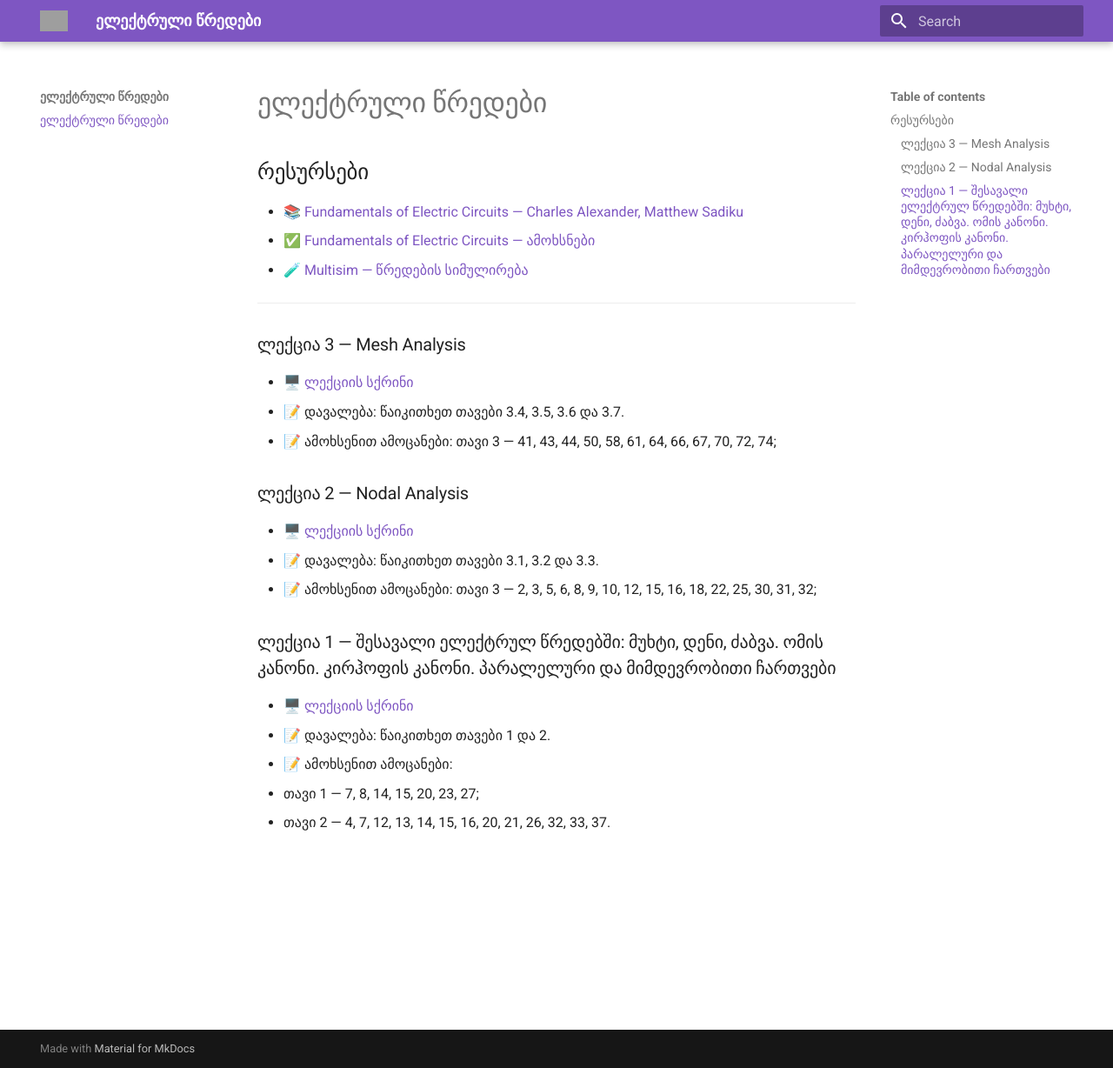
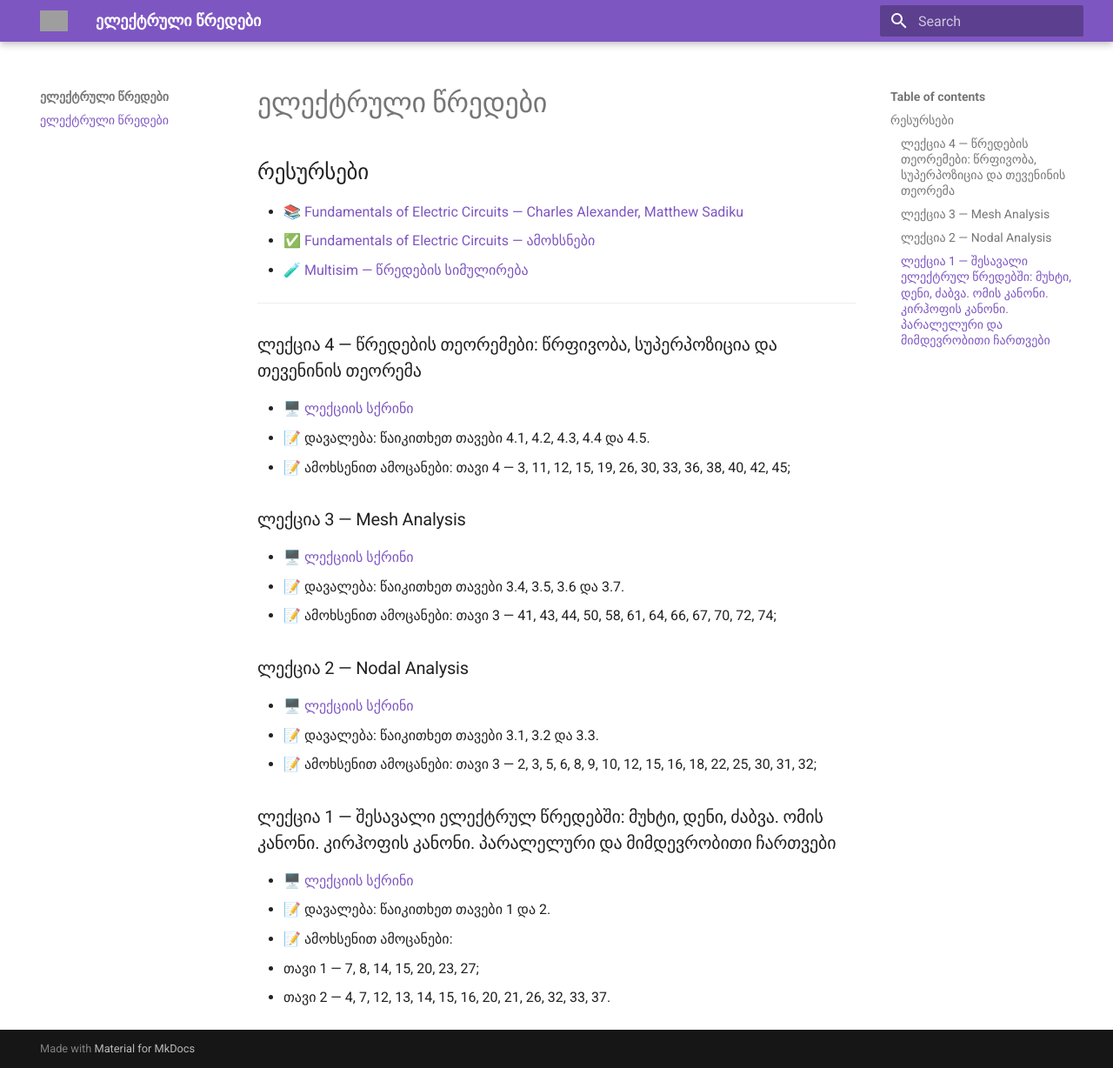
Before and after one commit to gugavar/electrical-circuits-bse-2026, an MkDocs documentation site: the page built from docs/index.md, in a window 1280 px wide and 1228 px high. Shown: the whole window at 87% size. Built offline with MkDocs 1.6.1 and Material for MkDocs 9.7.7, drawn with Linux system fonts in a browser that asks for light colours; grey boxes are pictures that could not be loaded.

Commit message:
Update index.md

```diff
--- a/docs/index.md
+++ b/docs/index.md
@@ -7,6 +7,12 @@
 - 🧪 [Multisim — წრედების სიმულირება](https://www.multisim.com/)
 
 ---
+### ლექცია 4 — წრედების თეორემები: წრფივობა, სუპერპოზიცია და თევენინის თეორემა
+
+- 🖥️ [ლექციის სქრინი](https://drive.google.com/file/d/11rMEkQ2KmY9s4ZKKZVMwYkLoQba5fsq0/view?usp=drive_link)
+- 📝 დავალება: წაიკითხეთ თავები 4.1, 4.2, 4.3, 4.4 და 4.5.
+- 📝 ამოხსენით ამოცანები: თავი 4 — 3, 11, 12, 15, 19, 26, 30, 33, 36, 38, 40, 42, 45;
+
 ### ლექცია 3 — Mesh Analysis
 
 - 🖥️ [ლექციის სქრინი](https://drive.google.com/file/d/1PJS_AIVDIcn0bCs_1VEAO4ILmjxVlUFm/view?usp=drive_link)
```
